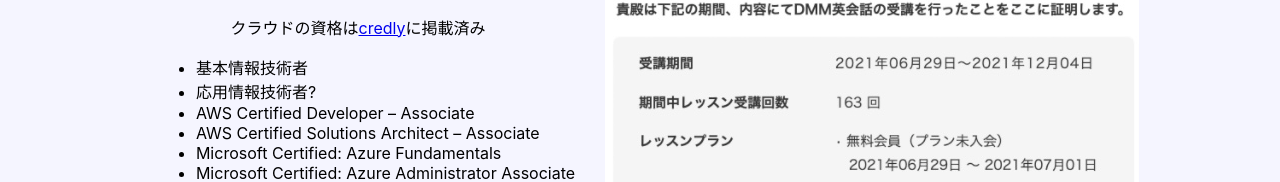
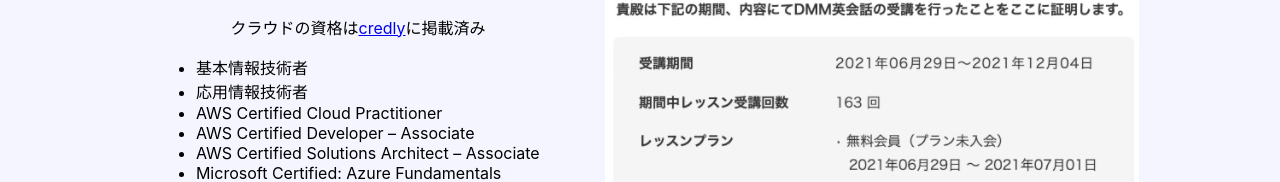
Before and after one commit to miyagin15/resume, a React (Create React App) app: page /skills in a window 1280 px wide. Shown: the part 136-318 px from the top of the page. Built offline with nearby package versions, Linux system fonts and the light colour scheme.

Commit message:
add: clf

```diff
--- a/src/pages/Skills.tsx
+++ b/src/pages/Skills.tsx
@@ -20,7 +20,8 @@
           <div style={{ display: "flex", alignItems: "left", flexDirection: "column", listStyle: "disc", paddingLeft: "15px" }}>
             <ul style={{ textAlign: "left" }}>
               <li>基本情報技術者</li>
-              <li>応用情報技術者?</li>
+              <li>応用情報技術者</li>
+              <li>AWS Certified Cloud Practitioner</li>
               <li>AWS Certified Developer – Associate</li>
               <li>AWS Certified Solutions Architect – Associate</li>
               <li>Microsoft Certified: Azure Fundamentals</li>
```
